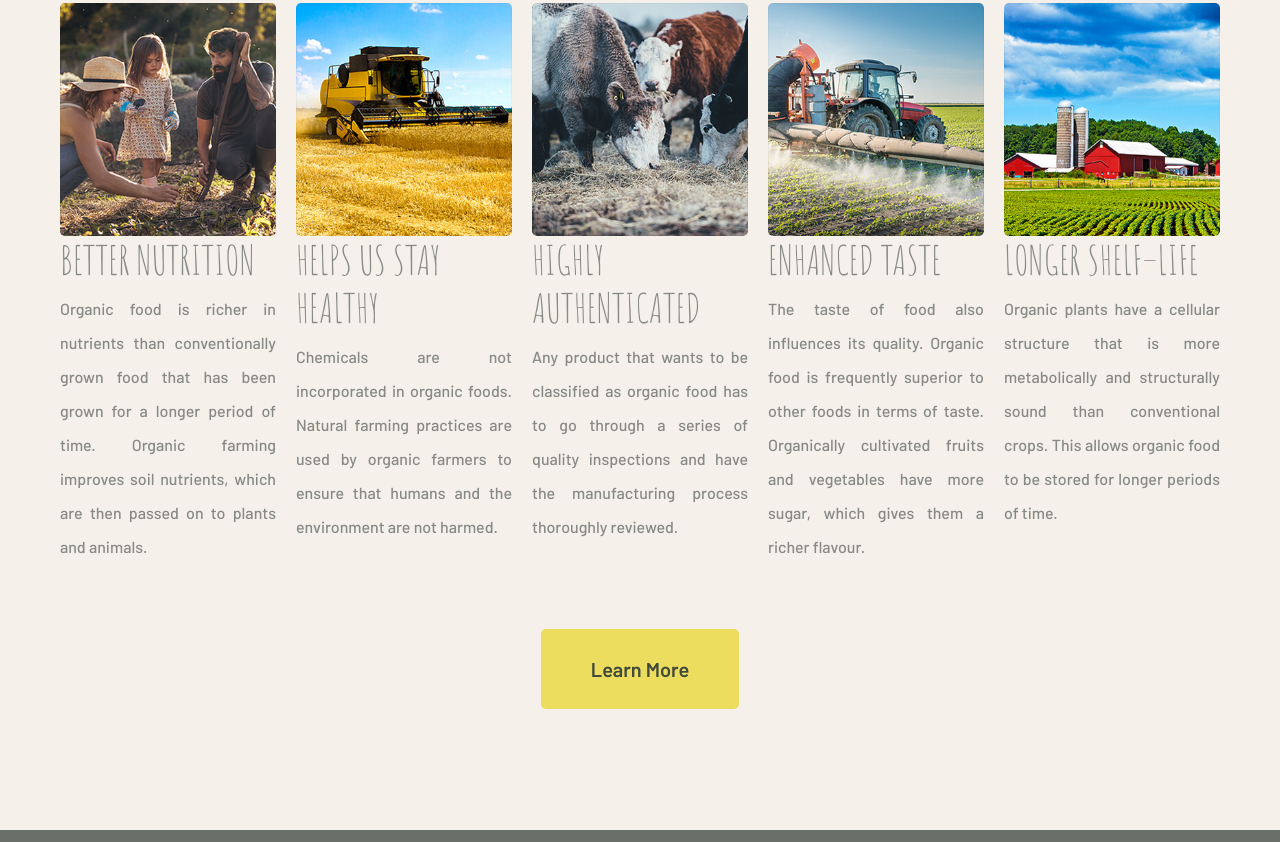
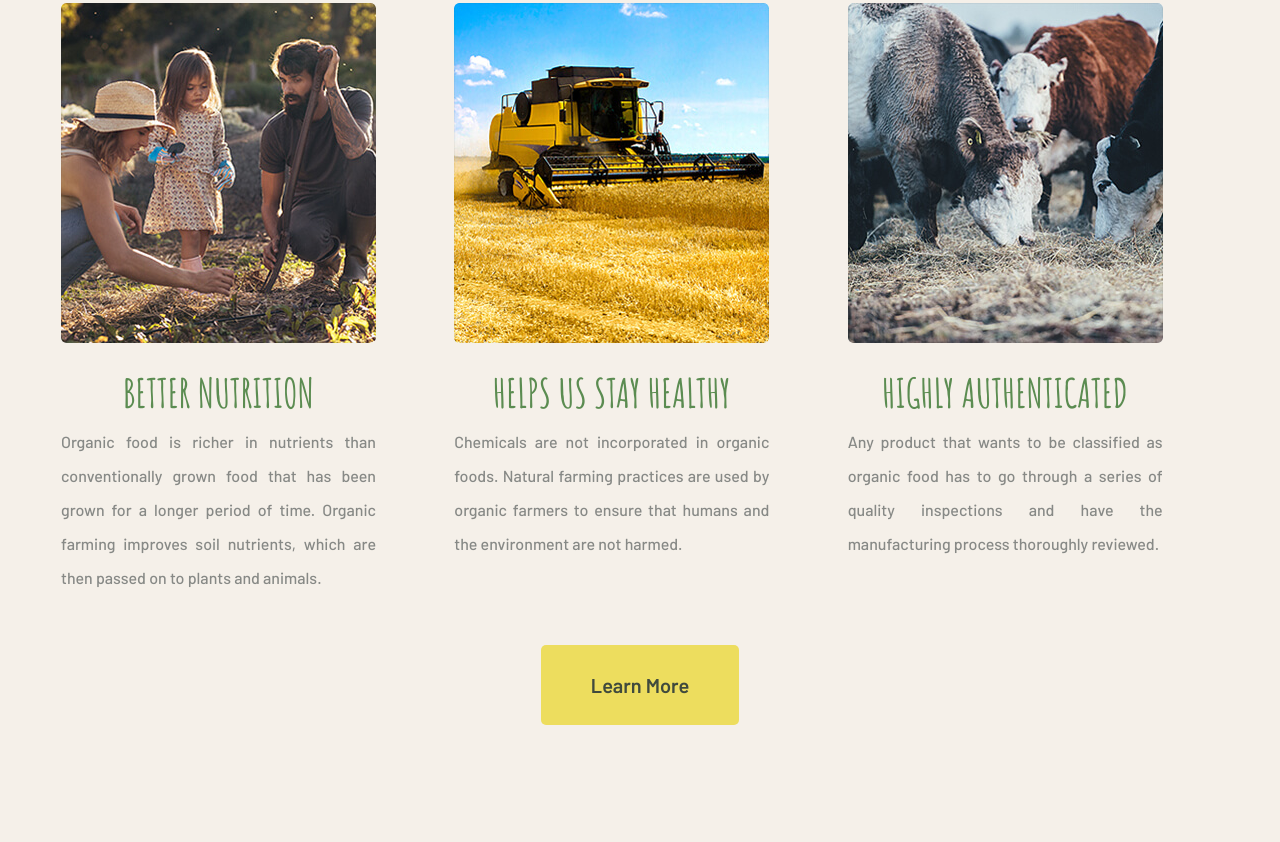
Before and after one commit to alirafique026/ravorganics, a plain HTML site: page index.html in a window 1280 px wide. Shown: the part 2284-3126 px from the top of the page. Drawn offline with Linux system fonts and the light colour scheme; grey boxes are pictures that could not be loaded; animation ran at ten frames a second; files whose address does not match are found by name.

Commit message:
logo made responsive, text-justify, slider chnaged

```diff
--- a/assets/js/theme.js
+++ b/assets/js/theme.js
@@ -84,19 +84,19 @@ Brand One Carousel
                     margin: 0,
                 },
                 575: {
-                    items: 2,
+                    items: 1,
                 },
                 600: {
                     items: 2,
                 },
                 800: {
+                    items: 2,
+                },
+                1024: {
                     items: 3,
                 },
-                1024: {
-                    items: 4,
-                },
                 1200: {
-                    items: 5,
+                    items: 3,
                 },
             },
         });
--- a/index.html
+++ b/index.html
@@ -64,7 +64,8 @@
                     </div>
                     <div class="topbar-one__middle">
                         <a href="index.html" class="main-nav__logo">
-                            <img src="assets/images/resources/logo.png" class="main-logo logo-res" alt="Awesome Image"/>
+                            <img src="assets/images/resources/logo.png" class="main-logo logo-res"
+                                alt="Awesome Image" />
                         </a>
                     </div>
                     <div class="topbar-one__right">
@@ -269,8 +270,8 @@
                         <div class="gallery_one_image">
                             <img src="assets/images/gallery/gallery-1-img-1.jpg" alt="">
                         </div>
-                        <div>
-                            <h1>Better Nutrition</h1>
+                        <div style="margin-top: 2vw;">
+                            <h1 style="text-align: center; font-weight: bold; color: #5b8c51;">Better Nutrition</h1>
                             <p style="text-align: justify;">Organic food is richer in nutrients than conventionally
                                 grown food that has been
                                 grown for a longer period of time. Organic farming improves soil nutrients,
@@ -282,8 +283,9 @@
                         <div class="gallery_one_image">
                             <img src="assets/images/gallery/gallery-1-img-2.jpg" alt="">
                         </div>
-                        <div>
-                            <h1>Helps us Stay Healthy</h1>
+                        <div style="margin-top: 2vw;">
+                            <h1 style="text-align: center; font-weight: bold; color: #5b8c51;">Helps us Stay Healthy
+                            </h1>
                             <p style="text-align: justify;">Chemicals are not incorporated in organic foods. Natural
                                 farming practices are
                                 used by organic farmers to ensure that humans and the environment are not
@@ -295,8 +297,8 @@
                         <div class="gallery_one_image">
                             <img src="assets/images/gallery/gallery-1-img-3.jpg" alt="">
                         </div>
-                        <div>
-                            <h1>Highly Authenticated</h1>
+                        <div style="margin-top: 2vw;">
+                            <h1 style="text-align: center; font-weight: bold; color: #5b8c51;">Highly Authenticated</h1>
                             <p style="text-align: justify;">Any product that wants to be classified as organic food has
                                 to go through a
                                 series of quality inspections and have the manufacturing process thoroughly
@@ -309,8 +311,8 @@
                         <div class="gallery_one_image">
                             <img src="assets/images/gallery/gallery-1-img-4.jpg" alt="">
                         </div>
-                        <div>
-                            <h1>Enhanced Taste</h1>
+                        <div style="margin-top: 2vw;">
+                            <h1 style="text-align: center; font-weight: bold; color: #5b8c51;">Enhanced Taste</h1>
                             <p style="text-align: justify;">The taste of food also influences its quality. Organic food
                                 is frequently
                                 superior to other foods in terms of taste. Organically cultivated fruits and
@@ -322,8 +324,8 @@
                         <div class="gallery_one_image">
                             <img src="assets/images/gallery/gallery-1-img-5.jpg" alt="">
                         </div>
-                        <div>
-                            <h1>Longer Shelf–life</h1>
+                        <div style="margin-top: 2vw;">
+                            <h1 style="text-align: center; font-weight: bold; color: #5b8c51;">Longer Shelf–life</h1>
                             <p style="text-align: justify;">Organic plants have a cellular structure that is more
                                 metabolically and
                                 structurally sound than conventional crops. This allows organic food to be
@@ -332,7 +334,7 @@
                         </div>
                     </div>
                 </div>
-                <div class="about1__button-block" style="display: flex; align-items: center; justify-content: center;">
+                <div class="about1__button-block" style="display: flex; align-items: center; justify-content: center; margin-top: 0px;">
                     <a href="why-choose-organic.html" class="thm-btn about_one__btn">Learn More</a>
                 </div>
             </div>
```
Also changed, not shown: about-us.html (+10 -9 lines), contact.html (+5 -5 lines), assets/css/style.css.
